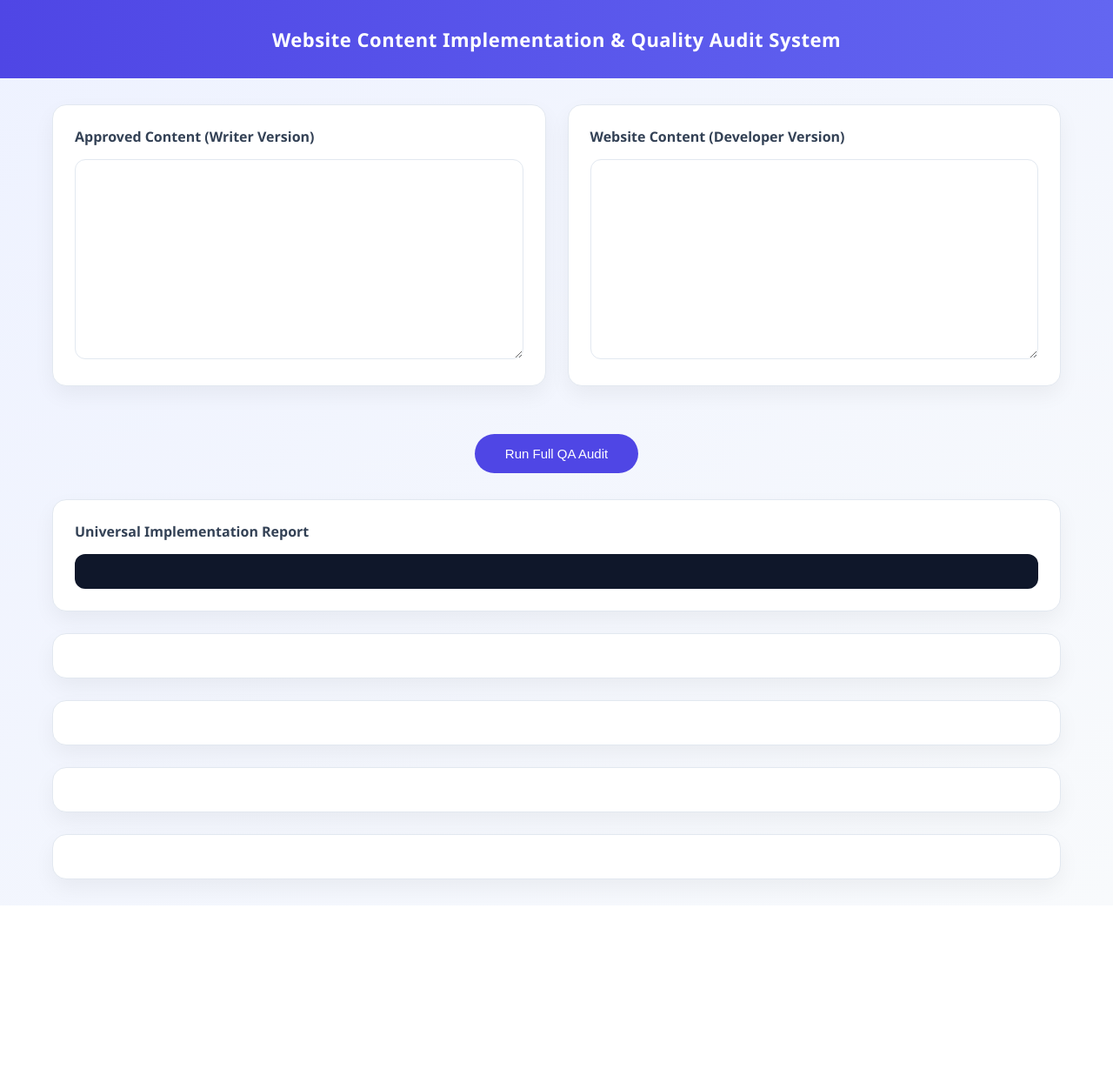
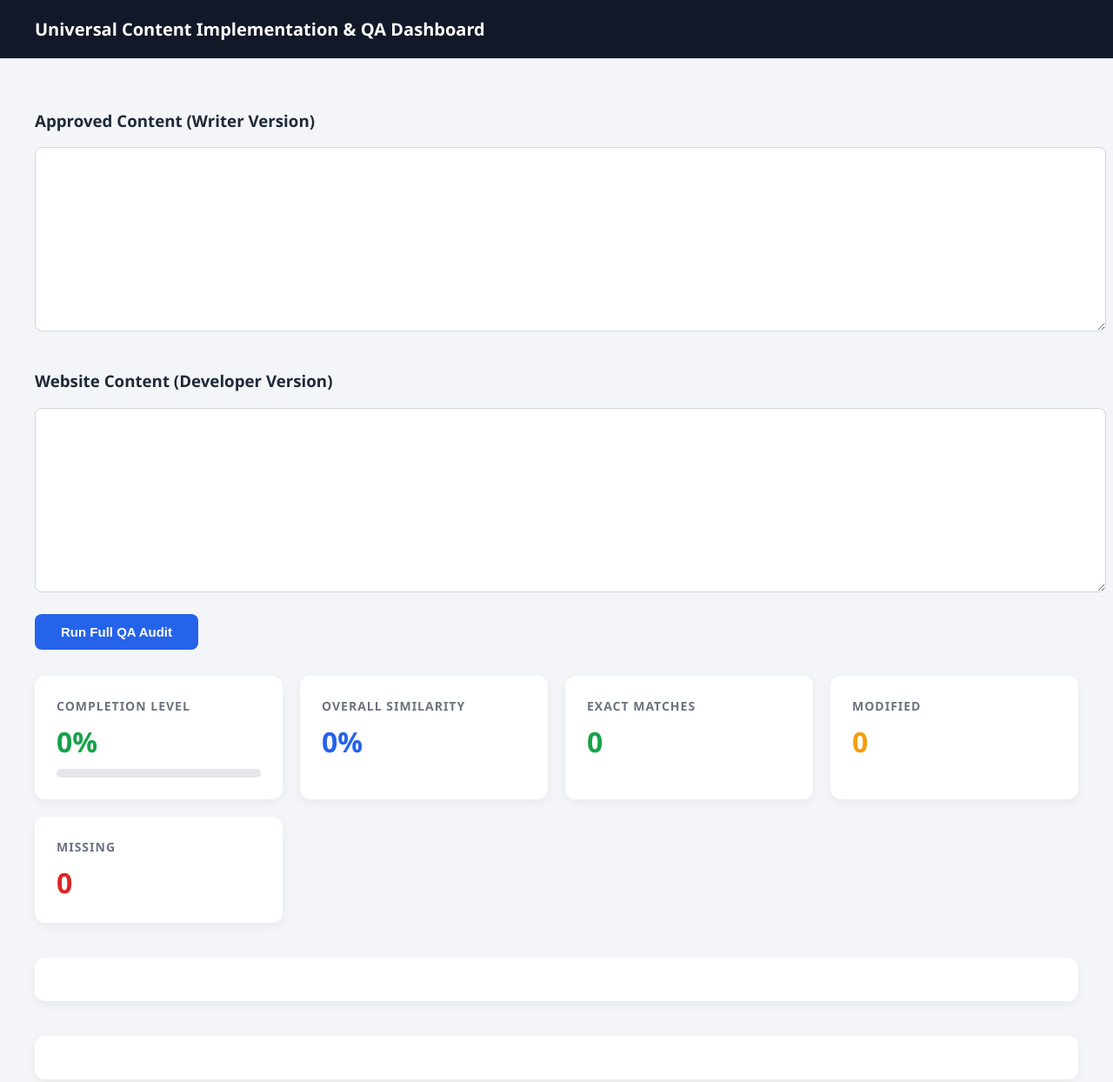
Before and after one commit to digitalsammedia82650/content-quality-checker, a plain HTML site: page index.html in a window 1280 px wide. Shown: the whole page at 87% size. Before the commit the page ends 1041 px from the top, so only its background shows below. Drawn offline with Linux system fonts and the light colour scheme.

Commit message:
Update title and improve styling in index.html

```diff
--- a/index.html
+++ b/index.html
@@ -2,186 +2,146 @@
 <html>
 <head>
 <meta charset="UTF-8">
-<title>Universal Content Quality Check</title>
+<title>Universal Content QA Dashboard</title>
 
 <style>
 
-/* ===============================
-   ROOT THEME VARIABLES
-================================ */
-
-:root{
-    --primary:#4f46e5;
-    --success:#16a34a;
-    --warning:#f59e0b;
-    --danger:#dc2626;
-    --dark:#0f172a;
-    --light:#f8fafc;
-    --card:#ffffff;
-    --border:#e2e8f0;
-}
-
-/* ===============================
-   GLOBAL STYLES
-================================ */
-
-*{
-    box-sizing:border-box;
-}
+/* ======================
+   GLOBAL STYLING
+====================== */
 
 body{
     margin:0;
-    font-family: "Segoe UI", Roboto, sans-serif;
-    background:linear-gradient(135deg,#eef2ff,#f8fafc);
-    color:var(--dark);
+    font-family: 'Segoe UI', Roboto, sans-serif;
+    background:#f3f5f9;
+    color:#1f2937;
 }
 
 header{
-    background:linear-gradient(90deg,var(--primary),#6366f1);
+    background:#111827;
     color:white;
-    padding:30px 20px;
-    text-align:center;
-    font-size:22px;
+    padding:20px 40px;
+    font-size:20px;
     font-weight:600;
-    letter-spacing:0.5px;
 }
 
 .container{
-    max-width:1200px;
-    margin:30px auto;
-    padding:0 20px;
+    padding:40px;
+    max-width:1400px;
+    margin:auto;
 }
 
-/* ===============================
-   GRID LAYOUT
-================================ */
-
-.grid{
-    display:grid;
-    grid-template-columns:1fr 1fr;
-    gap:25px;
+textarea{
+    width:100%;
+    height:180px;
+    padding:15px;
+    margin-bottom:20px;
+    border-radius:8px;
+    border:1px solid #d1d5db;
+    font-size:14px;
+    background:white;
 }
 
-@media(max-width:900px){
-    .grid{
-        grid-template-columns:1fr;
-    }
+button{
+    background:#2563eb;
+    color:white;
+    padding:12px 30px;
+    border:none;
+    border-radius:8px;
+    font-size:15px;
+    cursor:pointer;
+    font-weight:600;
 }
 
-/* ===============================
-   CARD DESIGN
-================================ */
+button:hover{
+    background:#1d4ed8;
+}
+
+/* ======================
+   DASHBOARD CARDS
+====================== */
+
+.dashboard{
+    display:grid;
+    grid-template-columns: repeat(auto-fit, minmax(250px,1fr));
+    gap:20px;
+    margin-top:30px;
+}
 
 .card{
-    background:var(--card);
+    background:white;
     padding:25px;
-    border-radius:16px;
-    box-shadow:0 10px 25px rgba(0,0,0,0.05);
-    border:1px solid var(--border);
-    margin-bottom:25px;
+    border-radius:12px;
+    box-shadow:0 4px 12px rgba(0,0,0,0.05);
 }
 
 .card h3{
-    margin-top:0;
-    margin-bottom:15px;
-    font-size:16px;
-    font-weight:600;
-    color:#334155;
+    margin:0 0 10px;
+    font-size:14px;
+    color:#6b7280;
+    text-transform:uppercase;
+    letter-spacing:1px;
 }
 
-/* ===============================
-   TEXTAREAS
-================================ */
-
-textarea{
-    width:100%;
-    height:230px;
-    padding:15px;
-    border-radius:12px;
-    border:1px solid var(--border);
-    font-size:14px;
-    resize:vertical;
-    transition:0.3s;
+.metric{
+    font-size:32px;
+    font-weight:700;
 }
 
-textarea:focus{
-    outline:none;
-    border-color:var(--primary);
-    box-shadow:0 0 0 3px rgba(79,70,229,0.1);
+.green{color:#16a34a;}
+.orange{color:#f59e0b;}
+.red{color:#dc2626;}
+.blue{color:#2563eb;}
+
+/* ======================
+   PROGRESS BAR
+====================== */
+
+.progress{
+    height:10px;
+    background:#e5e7eb;
+    border-radius:10px;
+    overflow:hidden;
+    margin-top:10px;
 }
 
-/* ===============================
-   BUTTON
-================================ */
-
-.button-wrapper{
-    text-align:center;
-    margin:30px 0;
+.progress-bar{
+    height:100%;
+    background:#16a34a;
+    width:0%;
 }
 
-button{
-    padding:14px 35px;
-    background:var(--primary);
-    color:white;
-    border:none;
-    border-radius:30px;
-    font-size:15px;
-    cursor:pointer;
-    transition:0.3s;
+/* ======================
+   SECTIONS
+====================== */
+
+.section{
+    margin-top:40px;
+    background:white;
+    padding:25px;
+    border-radius:12px;
+    box-shadow:0 4px 12px rgba(0,0,0,0.05);
 }
 
-button:hover{
-    transform:translateY(-2px);
-    box-shadow:0 8px 20px rgba(79,70,229,0.25);
+.section h2{
+    margin-top:0;
+    font-size:18px;
 }
 
-/* ===============================
-   REPORT STYLES
-================================ */
+/* Sentence breakdown styling */
 
-.summary{
-    background:#0f172a;
-    color:#22c55e;
-    padding:20px;
-    border-radius:12px;
-    white-space:pre-wrap;
-    font-family:monospace;
-    font-size:14px;
+.exact{color:#16a34a; font-weight:500;}
+.modified{color:#f59e0b; font-weight:500;}
+.missing{color:#dc2626; font-weight:500;}
+
+.score{
+    font-weight:600;
+    margin-top:10px;
 }
 
-.exact{
-    color:var(--success);
-    font-weight:500;
-}
-
-.modified{
-    color:var(--warning);
-    font-weight:500;
-}
-
-.missing{
-    color:var(--danger);
-    font-weight:500;
-}
-
-.score{
-    font-weight:bold;
-    margin-top:12px;
-    color:var(--primary);
-}
-
-/* ===============================
-   PRINT (A4 READY)
-================================ */
-
-@media print{
-    body{
-        background:white;
-    }
-    header{
-        background:white;
-        color:black;
-    }
+/* Responsive */
+@media(max-width:768px){
+    .container{padding:20px;}
 }
 
 </style>
@@ -189,58 +149,62 @@ button:hover{
 <body>
 
 <header>
-Website Content Implementation & Quality Audit System
+Universal Content Implementation & QA Dashboard
 </header>
 
 <div class="container">
 
-<div class="grid">
+<h3>Approved Content (Writer Version)</h3>
+<textarea id="input1"></textarea>
+
+<h3>Website Content (Developer Version)</h3>
+<textarea id="input2"></textarea>
+
+<button onclick="runAudit()">Run Full QA Audit</button>
+
+<!-- DASHBOARD METRICS -->
+<div class="dashboard">
 
 <div class="card">
-<h3>Approved Content (Writer Version)</h3>
-<textarea id="input1"></textarea>
+<h3>Completion Level</h3>
+<div class="metric green" id="completionMetric">0%</div>
+<div class="progress"><div class="progress-bar" id="completionBar"></div></div>
 </div>
 
 <div class="card">
-<h3>Website Content (Developer Version)</h3>
-<textarea id="input2"></textarea>
+<h3>Overall Similarity</h3>
+<div class="metric blue" id="similarityMetric">0%</div>
+</div>
+
+<div class="card">
+<h3>Exact Matches</h3>
+<div class="metric green" id="exactMetric">0</div>
+</div>
+
+<div class="card">
+<h3>Modified</h3>
+<div class="metric orange" id="modifiedMetric">0</div>
+</div>
+
+<div class="card">
+<h3>Missing</h3>
+<div class="metric red" id="missingMetric">0</div>
 </div>
 
 </div>
 
-<div class="button-wrapper">
-<button onclick="runAudit()">Run Full QA Audit</button>
-</div>
+<!-- DETAIL SECTIONS -->
 
-<div class="card">
-<h3>Universal Implementation Report</h3>
-<div id="universalReport" class="summary"></div>
-</div>
-
-<div class="card">
-<div id="sentenceBreakdown"></div>
-</div>
-
-<div class="card">
-<div id="structureReport"></div>
-</div>
-
-<div class="card">
-<div id="grammarReport1"></div>
-</div>
-
-<div class="card">
-<div id="grammarReport2"></div>
-</div>
+<div id="sentenceBreakdown" class="section"></div>
+<div id="structureReport" class="section"></div>
+<div id="grammarReport1" class="section"></div>
+<div id="grammarReport2" class="section"></div>
 
 </div>
 
 <script>
 
-/* ===========================
-   ALL ORIGINAL JS LOGIC
-   (UNCHANGED)
-=========================== */
+/* === ALL ORIGINAL LOGIC PRESERVED BELOW === */
 
 function splitSentences(text){
     return text.match(/[^.!?]+[.!?]+|[^.!?]+$/g) || [];
@@ -274,7 +238,6 @@ function countRegex(text,regex){
 }
 
 function grammarCheck(text,target){
-
     let errors=[];
     let score=100;
 
@@ -295,7 +258,7 @@ function grammarCheck(text,target){
     if(score<0) score=0;
 
     let box=document.getElementById(target);
-    box.innerHTML="<h3>Grammar Quality Check</h3>";
+    box.innerHTML="<h2>Grammar Quality Check</h2>";
 
     if(errors.length===0){
         box.innerHTML+="No major grammar concerns detected.<br>";
@@ -317,7 +280,7 @@ function runAudit(){
     let webSent=splitSentences(website);
 
     let exact=0,modified=0,missing=0;
-    let breakdownHTML="<h3>Sentence Comparison Breakdown</h3>";
+    let breakdownHTML="<h2>Sentence Comparison Breakdown</h2>";
 
     writerSent.forEach((sentence,index)=>{
 
@@ -327,7 +290,6 @@ function runAudit(){
             exact++;
             breakdownHTML+=`<div class="exact">Sentence ${index+1}: EXACT MATCH</div>`;
         }else{
-
             let best=0;
             webSent.forEach(ws=>{
                 let sim=similarity(sentence,ws);
@@ -347,6 +309,16 @@ function runAudit(){
     let completion=((exact*1)+(modified*0.6))/writerSent.length*100;
     let overallSimilarity=similarity(writer,website);
 
+    /* Update Dashboard */
+    document.getElementById("completionMetric").innerText=completion.toFixed(2)+"%";
+    document.getElementById("similarityMetric").innerText=overallSimilarity.toFixed(2)+"%";
+    document.getElementById("exactMetric").innerText=exact;
+    document.getElementById("modifiedMetric").innerText=modified;
+    document.getElementById("missingMetric").innerText=missing;
+    document.getElementById("completionBar").style.width=completion+"%";
+
+    document.getElementById("sentenceBreakdown").innerHTML=breakdownHTML;
+
     let scripts=countRegex(website,/<script[\s\S]*?>[\s\S]*?<\/script>/gi);
     let urls=countRegex(website,/https?:\/\/[^\s]+|www\.[^\s]+/gi);
     let emails=countRegex(website,/\b[A-Z0-9._%+-]+@[A-Z0-9.-]+\.[A-Z]{2,}\b/i);
@@ -354,36 +326,8 @@ function runAudit(){
     let lists=countRegex(website,/^\s*[-*•]\s+/gm)+countRegex(website,/^\s*\d+\.\s+/gm);
     let htmlTags=countRegex(website,/<\/?[a-z][\s\S]*?>/gi);
 
-    document.getElementById("universalReport").textContent=
-`CONTENT IMPLEMENTATION REPORT
---------------------------------
-
-Content Completion Level: ${completion.toFixed(2)}%
-
-What Was Implemented Correctly:
-- ${exact} sentences copied exactly as approved.
-
-What Was Modified:
-- ${modified} sentences slightly changed.
-
-What Is Missing:
-- ${missing} sentences not found in website version.
-
-Overall Content Similarity: ${overallSimilarity.toFixed(2)}%
-
-Conclusion:
-${completion>95 ?
-"Developer has successfully implemented almost all approved content." :
-completion>75 ?
-"Most content is implemented but review recommended." :
-"Significant differences detected. Manual review required."
-}
-`;
-
-    document.getElementById("sentenceBreakdown").innerHTML=breakdownHTML;
-
     document.getElementById("structureReport").innerHTML=
-`<h3>Website Structural & Technical Elements</h3>
+`<h2>Website Structural & Technical Elements</h2>
 Script Tags: ${scripts}<br>
 URLs: ${urls}<br>
 Emails: ${emails}<br>
```
